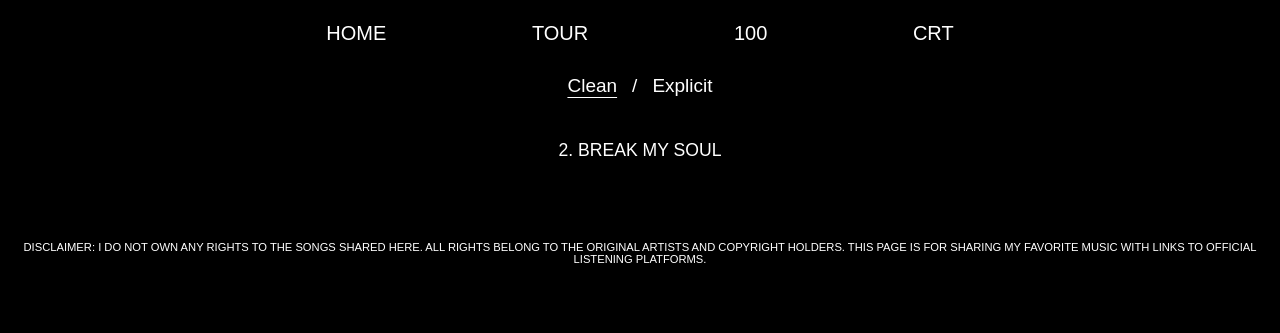
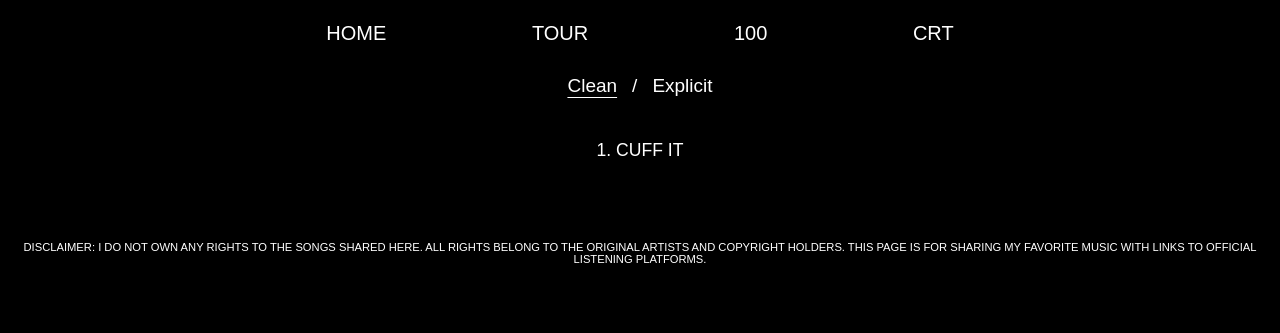
Before and after one commit to Khalil2000web/Music, a Jekyll site: the page built from index.md, in a window 1280 px wide. Shown: the top 333 px of the page. Built offline with Jekyll 4.4.1, drawn with Linux system fonts in a browser that asks for light colours; some web fonts are replaced.

Commit message:
Update index.md

```diff
--- a/index.md
+++ b/index.md
@@ -18,17 +18,15 @@ title: Khalil
 </div>
 
 <div class="song-list">
-
 <div class="song" onclick="togglePlatforms(this)">
-<div class="tit"><span class="song-title">2. BREAK MY SOUL</span></div>
+<div class="tit"><span class="song-title">1. CUFF IT</span></div>
 <div class="platforms">
-<a href="#" target="_blank" class="song-link" data-clean="https://music.apple.com/il/album/break-my-soul/1630005298?i=1630005854" data-explicit="https://music.apple.com/il/album/break-my-soul-explicit/1630005298?i=1630005854"><img src="https://raw.githubusercontent.com/Khalil2000web/Music/refs/heads/main/static/media/apple.svg" alt="Apple Music"></a>
-<a href="#" target="_blank" class="song-link" data-clean="https://open.spotify.com/track/5pyoxDZ1PX0KxBxiRVxA4U" data-explicit="https://open.spotify.com/track/explicit-version"><img src="https://raw.githubusercontent.com/Khalil2000web/Music/refs/heads/main/static/media/spotify.svg" alt="Spotify"></a>
-<a href="#" target="_blank" class="song-link" data-clean="https://music.amazon.com/tracks/B0B4KLP9JK" data-explicit="https://music.amazon.com/tracks/B0B4KLP9JK-explicit"><img src="https://raw.githubusercontent.com/Khalil2000web/Music/refs/heads/main/static/media/amazon.svg" alt="Amazon Music"></a>
-<a href="#" target="_blank" class="song-link" data-clean="https://tidal.com/browse/track/240549035" data-explicit="https://tidal.com/browse/track/explicit-240549035"><img src="https://raw.githubusercontent.com/Khalil2000web/Music/refs/heads/main/static/media/tidal.svg" alt="Tidal"></a>
+<a href="https://music.apple.com/il/album/cuff-it/1630005298?i=1630005850" target="_blank" class="song-link" data-explicit="https://music.apple.com/il/album/cuff-it-explicit/1630005298?i=1630005850"><img src="https://raw.githubusercontent.com/Khalil2000web/Music/refs/heads/main/static/media/apple.svg" alt="Apple Music"></a>
+<a href="https://open.spotify.com/track/1xzi1Jcr7mEi9K2RfzLOqS" target="_blank" class="song-link" data-explicit="https://open.spotify.com/track/explicit-version"><img src="https://raw.githubusercontent.com/Khalil2000web/Music/refs/heads/main/static/media/spotify.svg" alt="Spotify"></a>
+<a href="https://music.amazon.com/tracks/B0B4KN2RR8" target="_blank" class="song-link" data-explicit="https://music.amazon.com/tracks/B0B4KN2RR8-explicit"><img src="https://raw.githubusercontent.com/Khalil2000web/Music/refs/heads/main/static/media/amazon.svg" alt="Amazon Music"></a>
+<a href="https://tidal.com/browse/track/240189297" target="_blank" class="song-link" data-explicit="https://tidal.com/browse/track/explicit-240189297"><img src="https://raw.githubusercontent.com/Khalil2000web/Music/refs/heads/main/static/media/tidal.svg" alt="Tidal"></a>
 </div>
 </div>
-
 </div>
 
 <style>
@@ -68,7 +66,7 @@ title: Khalil
     let explicitMode = false;
 
     function setFilter(mode) {
-        explicitMode = mode === 'explicit';
+        explicitMode = (mode === 'explicit');
         document.getElementById("cleanBtn").classList.toggle("active", !explicitMode);
         document.getElementById("explicitBtn").classList.toggle("active", explicitMode);
         updateSongLinks();
```
Also changed, not shown: other parts of index.md (+3 -3 lines).
